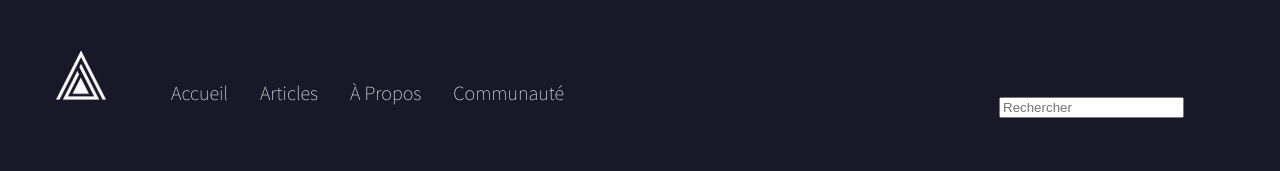
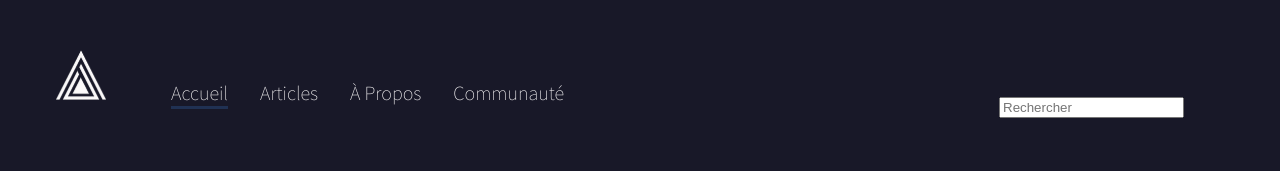
Before and after one commit to Vincent-vst/Sauvetage, a React (Create React App) app in the folder sauvetage-app/: page / in a window 1280 px wide. In both pictures the pointer is over the link "Accueil". Shown: the top 171 px of the page. Built offline with nearby package versions, Linux system fonts and the light colour scheme.

Commit message:
soulignage nav

```diff
--- a/sauvetage-app/src/style/components/_navigation.scss
+++ b/sauvetage-app/src/style/components/_navigation.scss
@@ -10,3 +10,8 @@
     padding: 1rem;
     font-size: 20px;
 }
+
+.navigation a:hover {
+    text-decoration: underline 0.2rem RGB(32,49,83);
+    text-underline-position: under;
+}
```
